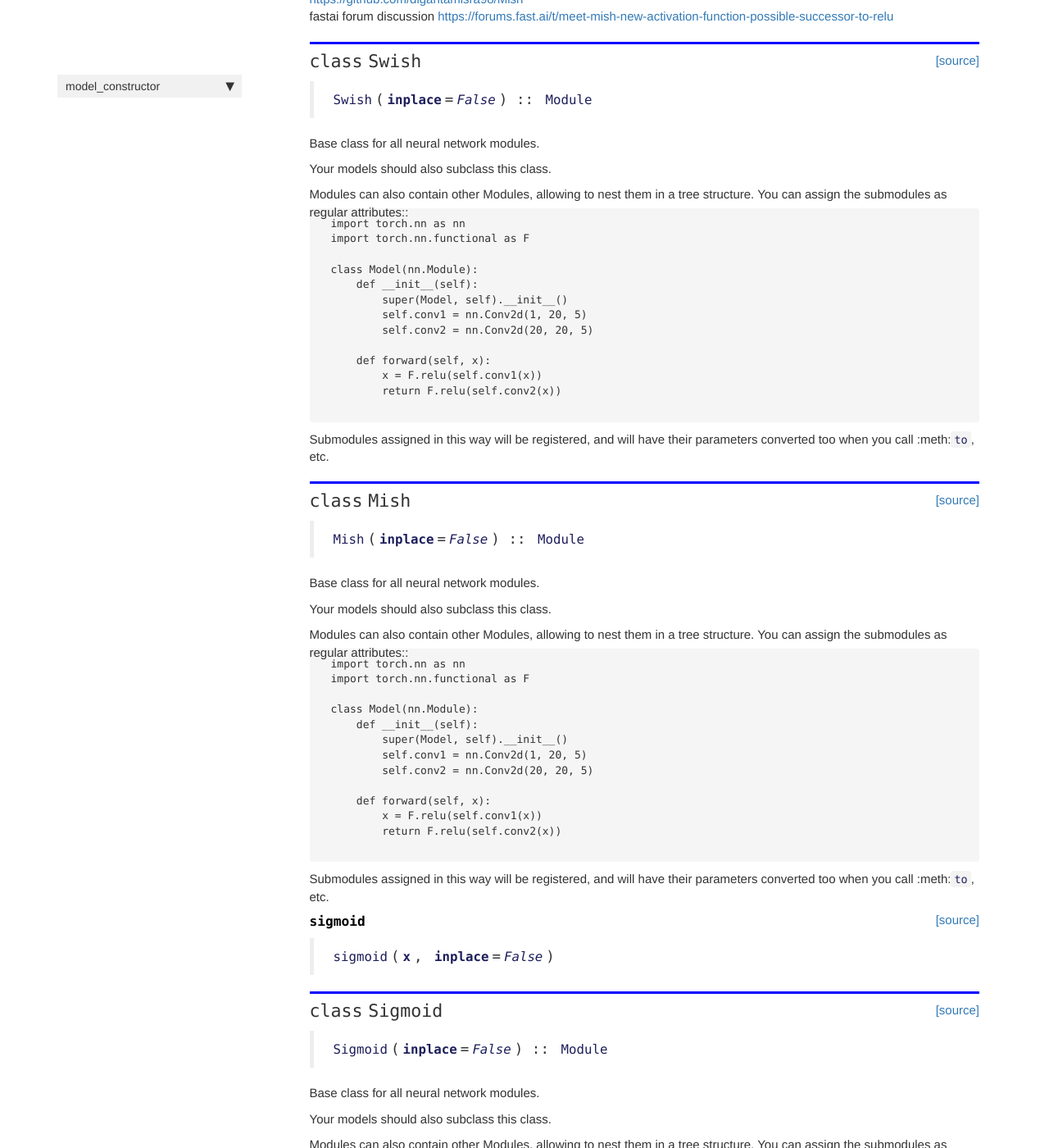
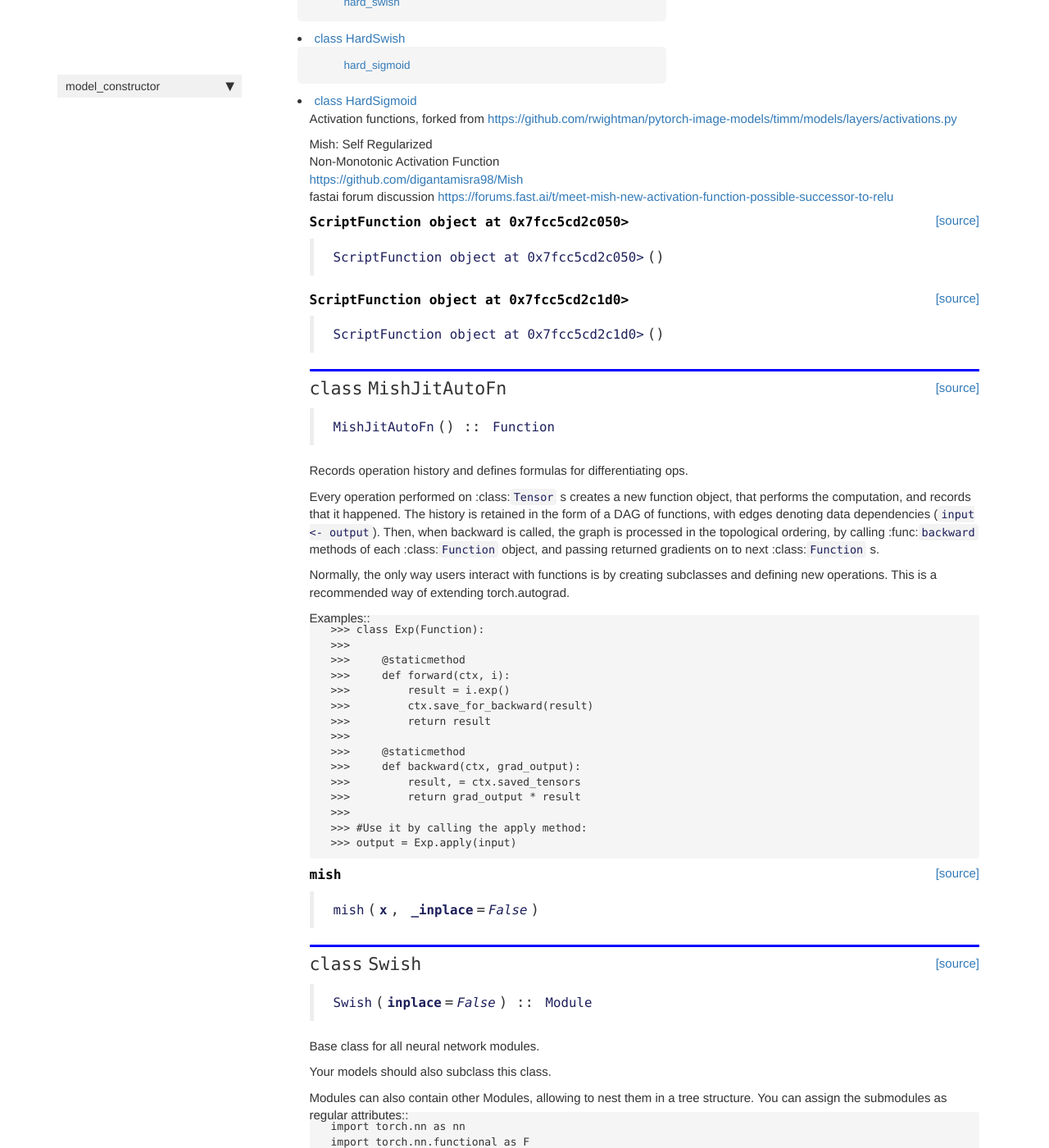
Before and after one commit to ayasyrev/model_constructor, a Jekyll site: the page built from docs/activations.html, in a window 1280 px wide and 1400 px high, scrolled down 588 px. Shown: the whole window at 82% size. Built offline with Jekyll 4.4.1, drawn with Linux system fonts in a browser that asks for light colours; nearby versions of some CDN libraries; comment, search, counter and statistics services are not loaded; some of the changed text lies outside the part shown.

Commit message:
mish small fixes

```diff
--- a/docs/activations.html
+++ b/docs/activations.html
@@ -69,6 +69,20 @@ fastai forum discussion <a href="https://forums.fast.ai/t/meet-mish-new-activati
 
 <div class="cell border-box-sizing code_cell rendered">
 
+</div>
+    {% endraw %}
+
+    {% raw %}
+
+<div class="cell border-box-sizing code_cell rendered">
+
+</div>
+    {% endraw %}
+
+    {% raw %}
+
+<div class="cell border-box-sizing code_cell rendered">
+
 <div class="output_wrapper">
 <div class="output">
 
@@ -76,7 +90,138 @@ fastai forum discussion <a href="https://forums.fast.ai/t/meet-mish-new-activati
 
 
 <div class="output_markdown rendered_html output_subarea ">
-<h2 id="Swish" class="doc_header"><code>class</code> <code>Swish</code><a href="https://github.com/ayasyrev/model_constructor/tree/master/model_constructor/activations.py#L87" class="source_link" style="float:right">[source]</a></h2><blockquote><p><code>Swish</code>(<strong><code>inplace</code></strong>=<em><code>False</code></em>) :: <code>Module</code></p>
+<h4 id="ScriptFunction object at 0x7fcc5cd2c050>" class="doc_header"><code>ScriptFunction object at 0x7fcc5cd2c050></code><a href="" class="source_link" style="float:right">[source]</a></h4><blockquote><p><code>ScriptFunction object at 0x7fcc5cd2c050></code>()</p>
+</blockquote>
+
+</div>
+
+</div>
+
+</div>
+</div>
+
+</div>
+    {% endraw %}
+
+    {% raw %}
+
+<div class="cell border-box-sizing code_cell rendered">
+
+<div class="output_wrapper">
+<div class="output">
+
+<div class="output_area">
+
+
+<div class="output_markdown rendered_html output_subarea ">
+<h4 id="ScriptFunction object at 0x7fcc5cd2c1d0>" class="doc_header"><code>ScriptFunction object at 0x7fcc5cd2c1d0></code><a href="" class="source_link" style="float:right">[source]</a></h4><blockquote><p><code>ScriptFunction object at 0x7fcc5cd2c1d0></code>()</p>
+</blockquote>
+
+</div>
+
+</div>
+
+</div>
+</div>
+
+</div>
+    {% endraw %}
+
+    {% raw %}
+
+<div class="cell border-box-sizing code_cell rendered">
+
+<div class="output_wrapper">
+<div class="output">
+
+<div class="output_area">
+
+
+<div class="output_markdown rendered_html output_subarea ">
+<h2 id="MishJitAutoFn" class="doc_header"><code>class</code> <code>MishJitAutoFn</code><a href="https://github.com/ayasyrev/model_constructor/tree/master/model_constructor/activations.py#L67" class="source_link" style="float:right">[source]</a></h2><blockquote><p><code>MishJitAutoFn</code>() :: <code>Function</code></p>
+</blockquote>
+<p>Records operation history and defines formulas for differentiating ops.</p>
+<p>Every operation performed on :class:<code>Tensor</code> s creates a new function
+object, that performs the computation, and records that it happened.
+The history is retained in the form of a DAG of functions, with edges
+denoting data dependencies (<code>input &lt;- output</code>). Then, when backward is
+called, the graph is processed in the topological ordering, by calling
+:func:<code>backward</code> methods of each :class:<code>Function</code> object, and passing
+returned gradients on to next :class:<code>Function</code> s.</p>
+<p>Normally, the only way users interact with functions is by creating
+subclasses and defining new operations. This is a recommended way of
+extending torch.autograd.</p>
+<p>Examples::</p>
+
+<pre><code>&gt;&gt;&gt; class Exp(Function):
+&gt;&gt;&gt;
+&gt;&gt;&gt;     @staticmethod
+&gt;&gt;&gt;     def forward(ctx, i):
+&gt;&gt;&gt;         result = i.exp()
+&gt;&gt;&gt;         ctx.save_for_backward(result)
+&gt;&gt;&gt;         return result
+&gt;&gt;&gt;
+&gt;&gt;&gt;     @staticmethod
+&gt;&gt;&gt;     def backward(ctx, grad_output):
+&gt;&gt;&gt;         result, = ctx.saved_tensors
+&gt;&gt;&gt;         return grad_output * result
+&gt;&gt;&gt;
+&gt;&gt;&gt; #Use it by calling the apply method:
+&gt;&gt;&gt; output = Exp.apply(input)</code></pre>
+
+</div>
+
+</div>
+
+</div>
+</div>
+
+</div>
+    {% endraw %}
+
+    {% raw %}
+
+<div class="cell border-box-sizing code_cell rendered">
+
+<div class="output_wrapper">
+<div class="output">
+
+<div class="output_area">
+
+
+<div class="output_markdown rendered_html output_subarea ">
+<h4 id="mish" class="doc_header"><code>mish</code><a href="https://github.com/ayasyrev/model_constructor/tree/master/model_constructor/activations.py#L78" class="source_link" style="float:right">[source]</a></h4><blockquote><p><code>mish</code>(<strong><code>x</code></strong>, <strong><code>_inplace</code></strong>=<em><code>False</code></em>)</p>
+</blockquote>
+
+</div>
+
+</div>
+
+</div>
+</div>
+
+</div>
+    {% endraw %}
+
+    {% raw %}
+
+<div class="cell border-box-sizing code_cell rendered">
+
+</div>
+    {% endraw %}
+
+    {% raw %}
+
+<div class="cell border-box-sizing code_cell rendered">
+
+<div class="output_wrapper">
+<div class="output">
+
+<div class="output_area">
+
+
+<div class="output_markdown rendered_html output_subarea ">
+<h2 id="Swish" class="doc_header"><code>class</code> <code>Swish</code><a href="https://github.com/ayasyrev/model_constructor/tree/master/model_constructor/activations.py#L83" class="source_link" style="float:right">[source]</a></h2><blockquote><p><code>Swish</code>(<strong><code>inplace</code></strong>=<em><code>False</code></em>) :: <code>Module</code></p>
 </blockquote>
 <p>Base class for all neural network modules.</p>
 <p>Your models should also subclass this class.</p>
@@ -121,7 +266,83 @@ parameters converted too when you call :meth:<code>to</code>, etc.</p>
 
 
 <div class="output_markdown rendered_html output_subarea ">
-<h2 id="Mish" class="doc_header"><code>class</code> <code>Mish</code><a href="https://github.com/ayasyrev/model_constructor/tree/master/model_constructor/activations.py#L96" class="source_link" style="float:right">[source]</a></h2><blockquote><p><code>Mish</code>(<strong><code>inplace</code></strong>=<em><code>False</code></em>) :: <code>Module</code></p>
+<h2 id="Mish" class="doc_header"><code>class</code> <code>Mish</code><a href="https://github.com/ayasyrev/model_constructor/tree/master/model_constructor/activations.py#L92" class="source_link" style="float:right">[source]</a></h2><blockquote><p><code>Mish</code>(<strong><code>inplace</code></strong>=<em><code>False</code></em>) :: <code>Module</code></p>
+</blockquote>
+<p>Base class for all neural network modules.</p>
+<p>Your models should also subclass this class.</p>
+<p>Modules can also contain other Modules, allowing to nest them in
+a tree structure. You can assign the submodules as regular attributes::</p>
+
+<pre><code>import torch.nn as nn
+import torch.nn.functional as F
+
+class Model(nn.Module):
+    def __init__(self):
+        super(Model, self).__init__()
+        self.conv1 = nn.Conv2d(1, 20, 5)
+        self.conv2 = nn.Conv2d(20, 20, 5)
+
+    def forward(self, x):
+        x = F.relu(self.conv1(x))
+        return F.relu(self.conv2(x))
+
+</code></pre>
+<p>Submodules assigned in this way will be registered, and will have their
+parameters converted too when you call :meth:<code>to</code>, etc.</p>
+
+</div>
+
+</div>
+
+</div>
+</div>
+
+</div>
+    {% endraw %}
+
+    {% raw %}
+
+<div class="cell border-box-sizing code_cell rendered">
+
+</div>
+    {% endraw %}
+
+    {% raw %}
+
+<div class="cell border-box-sizing code_cell rendered">
+
+<div class="output_wrapper">
+<div class="output">
+
+<div class="output_area">
+
+
+<div class="output_markdown rendered_html output_subarea ">
+<h4 id="sigmoid" class="doc_header"><code>sigmoid</code><a href="https://github.com/ayasyrev/model_constructor/tree/master/model_constructor/activations.py#L101" class="source_link" style="float:right">[source]</a></h4><blockquote><p><code>sigmoid</code>(<strong><code>x</code></strong>, <strong><code>inplace</code></strong>=<em><code>False</code></em>)</p>
+</blockquote>
+
+</div>
+
+</div>
+
+</div>
+</div>
+
+</div>
+    {% endraw %}
+
+    {% raw %}
+
+<div class="cell border-box-sizing code_cell rendered">
+
+<div class="output_wrapper">
+<div class="output">
+
+<div class="output_area">
+
+
+<div class="output_markdown rendered_html output_subarea ">
+<h2 id="Sigmoid" class="doc_header"><code>class</code> <code>Sigmoid</code><a href="https://github.com/ayasyrev/model_constructor/tree/master/model_constructor/activations.py#L106" class="source_link" style="float:right">[source]</a></h2><blockquote><p><code>Sigmoid</code>(<strong><code>inplace</code></strong>=<em><code>False</code></em>) :: <code>Module</code></p>
 </blockquote>
 <p>Base class for all neural network modules.</p>
 <p>Your models should also subclass this class.</p>
@@ -166,7 +387,7 @@ parameters converted too when you call :meth:<code>to</code>, etc.</p>
 
 
 <div class="output_markdown rendered_html output_subarea ">
-<h4 id="sigmoid" class="doc_header"><code>sigmoid</code><a href="https://github.com/ayasyrev/model_constructor/tree/master/model_constructor/activations.py#L105" class="source_link" style="float:right">[source]</a></h4><blockquote><p><code>sigmoid</code>(<strong><code>x</code></strong>, <strong><code>inplace</code></strong>=<em><code>False</code></em>)</p>
+<h4 id="tanh" class="doc_header"><code>tanh</code><a href="https://github.com/ayasyrev/model_constructor/tree/master/model_constructor/activations.py#L115" class="source_link" style="float:right">[source]</a></h4><blockquote><p><code>tanh</code>(<strong><code>x</code></strong>, <strong><code>inplace</code></strong>=<em><code>False</code></em>)</p>
 </blockquote>
 
 </div>
@@ -190,7 +411,7 @@ parameters converted too when you call :meth:<code>to</code>, etc.</p>
 
 
 <div class="output_markdown rendered_html output_subarea ">
-<h2 id="Sigmoid" class="doc_header"><code>class</code> <code>Sigmoid</code><a href="https://github.com/ayasyrev/model_constructor/tree/master/model_constructor/activations.py#L110" class="source_link" style="float:right">[source]</a></h2><blockquote><p><code>Sigmoid</code>(<strong><code>inplace</code></strong>=<em><code>False</code></em>) :: <code>Module</code></p>
+<h2 id="Tanh" class="doc_header"><code>class</code> <code>Tanh</code><a href="https://github.com/ayasyrev/model_constructor/tree/master/model_constructor/activations.py#L120" class="source_link" style="float:right">[source]</a></h2><blockquote><p><code>Tanh</code>(<strong><code>inplace</code></strong>=<em><code>False</code></em>) :: <code>Module</code></p>
 </blockquote>
 <p>Base class for all neural network modules.</p>
 <p>Your models should also subclass this class.</p>
@@ -235,7 +456,7 @@ parameters converted too when you call :meth:<code>to</code>, etc.</p>
 
 
 <div class="output_markdown rendered_html output_subarea ">
-<h4 id="tanh" class="doc_header"><code>tanh</code><a href="https://github.com/ayasyrev/model_constructor/tree/master/model_constructor/activations.py#L119" class="source_link" style="float:right">[source]</a></h4><blockquote><p><code>tanh</code>(<strong><code>x</code></strong>, <strong><code>inplace</code></strong>=<em><code>False</code></em>)</p>
+<h4 id="hard_swish" class="doc_header"><code>hard_swish</code><a href="https://github.com/ayasyrev/model_constructor/tree/master/model_constructor/activations.py#L129" class="source_link" style="float:right">[source]</a></h4><blockquote><p><code>hard_swish</code>(<strong><code>x</code></strong>, <strong><code>inplace</code></strong>=<em><code>False</code></em>)</p>
 </blockquote>
 
 </div>
@@ -259,7 +480,7 @@ parameters converted too when you call :meth:<code>to</code>, etc.</p>
 
 
 <div class="output_markdown rendered_html output_subarea ">
-<h2 id="Tanh" class="doc_header"><code>class</code> <code>Tanh</code><a href="https://github.com/ayasyrev/model_constructor/tree/master/model_constructor/activations.py#L124" class="source_link" style="float:right">[source]</a></h2><blockquote><p><code>Tanh</code>(<strong><code>inplace</code></strong>=<em><code>False</code></em>) :: <code>Module</code></p>
+<h2 id="HardSwish" class="doc_header"><code>class</code> <code>HardSwish</code><a href="https://github.com/ayasyrev/model_constructor/tree/master/model_constructor/activations.py#L134" class="source_link" style="float:right">[source]</a></h2><blockquote><p><code>HardSwish</code>(<strong><code>inplace</code></strong>=<em><code>False</code></em>) :: <code>Module</code></p>
 </blockquote>
 <p>Base class for all neural network modules.</p>
 <p>Your models should also subclass this class.</p>
@@ -304,7 +525,7 @@ parameters converted too when you call :meth:<code>to</code>, etc.</p>
 
 
 <div class="output_markdown rendered_html output_subarea ">
-<h4 id="hard_swish" class="doc_header"><code>hard_swish</code><a href="https://github.com/ayasyrev/model_constructor/tree/master/model_constructor/activations.py#L133" class="source_link" style="float:right">[source]</a></h4><blockquote><p><code>hard_swish</code>(<strong><code>x</code></strong>, <strong><code>inplace</code></strong>=<em><code>False</code></em>)</p>
+<h4 id="hard_sigmoid" class="doc_header"><code>hard_sigmoid</code><a href="https://github.com/ayasyrev/model_constructor/tree/master/model_constructor/activations.py#L143" class="source_link" style="float:right">[source]</a></h4><blockquote><p><code>hard_sigmoid</code>(<strong><code>x</code></strong>, <strong><code>inplace</code></strong>=<em><code>False</code></em>)</p>
 </blockquote>
 
 </div>
@@ -328,76 +549,7 @@ parameters converted too when you call :meth:<code>to</code>, etc.</p>
 
 
 <div class="output_markdown rendered_html output_subarea ">
-<h2 id="HardSwish" class="doc_header"><code>class</code> <code>HardSwish</code><a href="https://github.com/ayasyrev/model_constructor/tree/master/model_constructor/activations.py#L138" class="source_link" style="float:right">[source]</a></h2><blockquote><p><code>HardSwish</code>(<strong><code>inplace</code></strong>=<em><code>False</code></em>) :: <code>Module</code></p>
-</blockquote>
-<p>Base class for all neural network modules.</p>
-<p>Your models should also subclass this class.</p>
-<p>Modules can also contain other Modules, allowing to nest them in
-a tree structure. You can assign the submodules as regular attributes::</p>
-
-<pre><code>import torch.nn as nn
-import torch.nn.functional as F
-
-class Model(nn.Module):
-    def __init__(self):
-        super(Model, self).__init__()
-        self.conv1 = nn.Conv2d(1, 20, 5)
-        self.conv2 = nn.Conv2d(20, 20, 5)
-
-    def forward(self, x):
-        x = F.relu(self.conv1(x))
-        return F.relu(self.conv2(x))
-
-</code></pre>
-<p>Submodules assigned in this way will be registered, and will have their
-parameters converted too when you call :meth:<code>to</code>, etc.</p>
-
-</div>
-
-</div>
-
-</div>
-</div>
-
-</div>
-    {% endraw %}
-
-    {% raw %}
-
-<div class="cell border-box-sizing code_cell rendered">
-
-<div class="output_wrapper">
-<div class="output">
-
-<div class="output_area">
-
-
-<div class="output_markdown rendered_html output_subarea ">
-<h4 id="hard_sigmoid" class="doc_header"><code>hard_sigmoid</code><a href="https://github.com/ayasyrev/model_constructor/tree/master/model_constructor/activations.py#L147" class="source_link" style="float:right">[source]</a></h4><blockquote><p><code>hard_sigmoid</code>(<strong><code>x</code></strong>, <strong><code>inplace</code></strong>=<em><code>False</code></em>)</p>
-</blockquote>
-
-</div>
-
-</div>
-
-</div>
-</div>
-
-</div>
-    {% endraw %}
-
-    {% raw %}
-
-<div class="cell border-box-sizing code_cell rendered">
-
-<div class="output_wrapper">
-<div class="output">
-
-<div class="output_area">
-
-
-<div class="output_markdown rendered_html output_subarea ">
-<h2 id="HardSigmoid" class="doc_header"><code>class</code> <code>HardSigmoid</code><a href="https://github.com/ayasyrev/model_constructor/tree/master/model_constructor/activations.py#L154" class="source_link" style="float:right">[source]</a></h2><blockquote><p><code>HardSigmoid</code>(<strong><code>inplace</code></strong>=<em><code>False</code></em>) :: <code>Module</code></p>
+<h2 id="HardSigmoid" class="doc_header"><code>class</code> <code>HardSigmoid</code><a href="https://github.com/ayasyrev/model_constructor/tree/master/model_constructor/activations.py#L150" class="source_link" style="float:right">[source]</a></h2><blockquote><p><code>HardSigmoid</code>(<strong><code>inplace</code></strong>=<em><code>False</code></em>) :: <code>Module</code></p>
 </blockquote>
 <p>Base class for all neural network modules.</p>
 <p>Your models should also subclass this class.</p>
--- a/model_constructor/_nbdev.py
+++ b/model_constructor/_nbdev.py
@@ -46,6 +46,10 @@ index = {"Stem": "00_constructor.ipynb",
          "mxresnet_parameters": "07_MXResNet.ipynb",
          "mxresnet34": "07_MXResNet.ipynb",
          "mxresnet50": "07_MXResNet.ipynb",
+         "mish_jit_fwd": "08_activations.ipynb",
+         "mish_jit_bwd": "08_activations.ipynb",
+         "MishJitAutoFn": "08_activations.ipynb",
+         "mish": "08_activations.ipynb",
          "Swish": "08_activations.ipynb",
          "Mish": "08_activations.ipynb",
          "sigmoid": "08_activations.ipynb",
```
Also changed, not shown: model_constructor/activations.py (+32 -36 lines), 1 other file.
